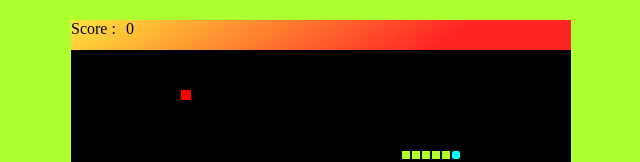
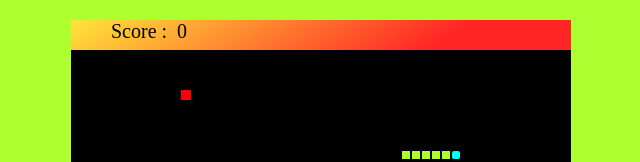
Before and after one commit to MuhammadJamshaidGhaffar/SnakeGame, a plain HTML site: page index.html in a window 1280 px wide. Both pictures are taken after a click on the button "START GAME". Shown: the top 162 px of the page, without its empty margins (319-959 px from the left). Drawn offline with Linux system fonts and the light colour scheme.

Commit message:
Styled Score Text

```diff
--- a/style.css
+++ b/style.css
@@ -27,6 +27,9 @@ body {
 }
 #score {
   display: flex;
+  font-size:20px;
+   display:inine-block;
+   margin-left:40px;
 }
 #score #score-value {
   margin-left: 10px;
```
